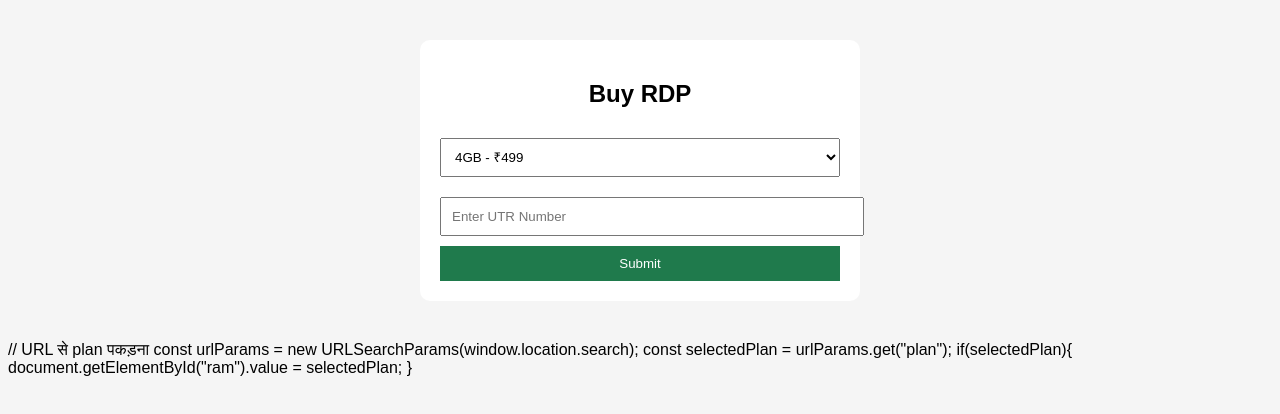
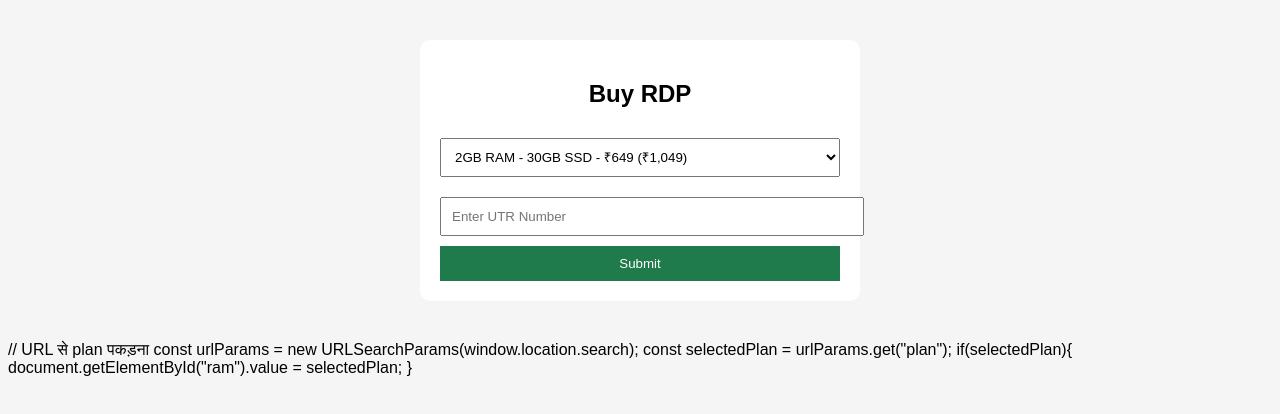
Before and after one commit to deskmode/deskmode, a plain HTML site: page buy-rdp.html in a window 1280 px wide. Drawn offline with Linux system fonts and the light colour scheme.

Commit message:
Update buy-rdp.html

```diff
--- a/buy-rdp.html
+++ b/buy-rdp.html
@@ -18,12 +18,15 @@ button{background:#1f7a4c;color:white;padding:10px;border:none;width:100%;}
 
 <h2>Buy RDP</h2>
 
+
 <select id="ram">
-<option>4GB - ₹499</option>
-<option>8GB - ₹599</option>
-<option>16GB - ₹699</option>
-<option>32GB - ₹1199</option>
+<option>2GB RAM - 30GB SSD - ₹649 (₹1,049)</option>
+<option>4GB RAM - 64GB SSD - ₹699 (₹1,149)</option>
+<option>8GB RAM - 128GB SSD - ₹799 (₹1,249)</option>
+<option>16GB RAM - 160GB SSD - ₹899 (₹1,449)</option>
+<option>32GB RAM - 200GB SSD - ₹1,399 (₹2,049)</option>
 </select>
+
 
 <input type="text" id="utr" placeholder="Enter UTR Number">
 
```
